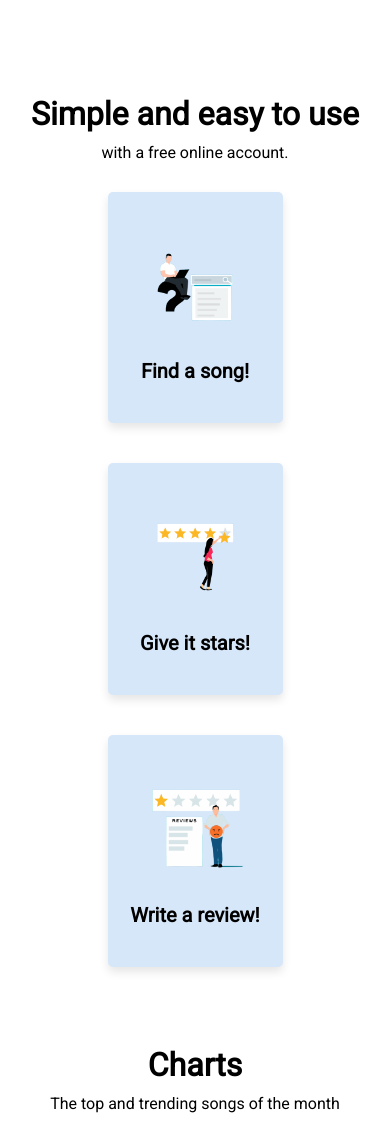
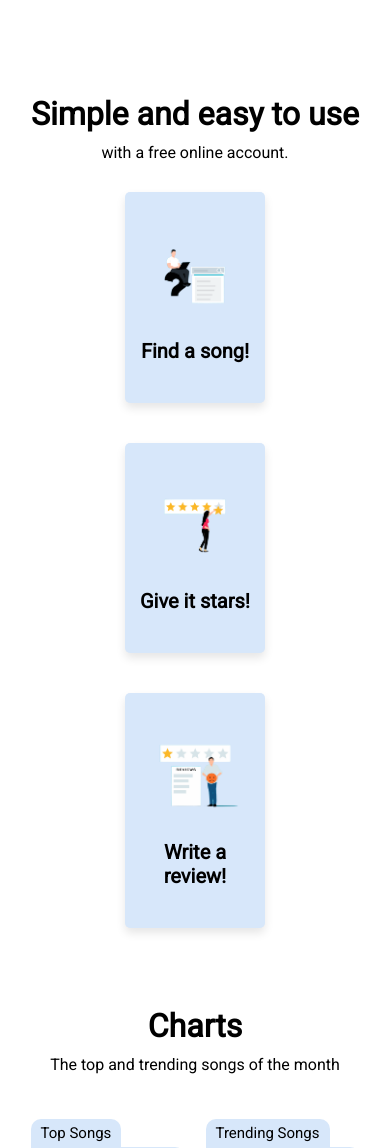
Before and after one commit to ryan-kobayashi/music-rater, a PHP site: page / in a window 390 px wide. Shown: the part 314-1462 px from the top of the page. Run offline with PHP 8.4, Linux system fonts and the light colour scheme.

Commit message:
potentially properly sized the images and explicitly defined the width and height to improve performance

```diff
--- a/landingpage2.css
+++ b/landingpage2.css
@@ -138,7 +138,7 @@
     justify-content: space-around;
 }
 section .card {
-    width: calc((100% / 3) - 70px);
+    width: calc((100% / 3) - 30px);
     text-align: center;
     list-style: none;
     background-color: #d7e7fa;
@@ -146,16 +146,15 @@
     margin-bottom: 40px;
     border-radius: 5px;
     box-shadow: 0 5px 10px rgba(0, 0, 0, 0.1);
+    text-align: center;
 }
-
 .card h2{
     font-size: 20px;
 }
-
 section .card img {
-    height: auto;
+    aspect-ratio: 4 / 3;
     width: 100%;
-    border-radius: 70%;
+    object-fit: cover;
     margin-bottom: 20px;
 }
 
@@ -324,7 +323,7 @@
         flex-direction: column;
     }
     section .cards .card {
-        width: calc((100% / 2) - 15px);
+        width: calc((100% / 2.5));
     }
     /* changes to contact us section */
     .contact .row {
@@ -337,10 +336,3 @@
         margin-top: 40px;
     }
 }
-
-/* smallest mobile dimensions */
-@media screen and (max-width: 640px) {
-    section .cards .card {
-        width: calc(100% / 2);
-    }
-}
```
